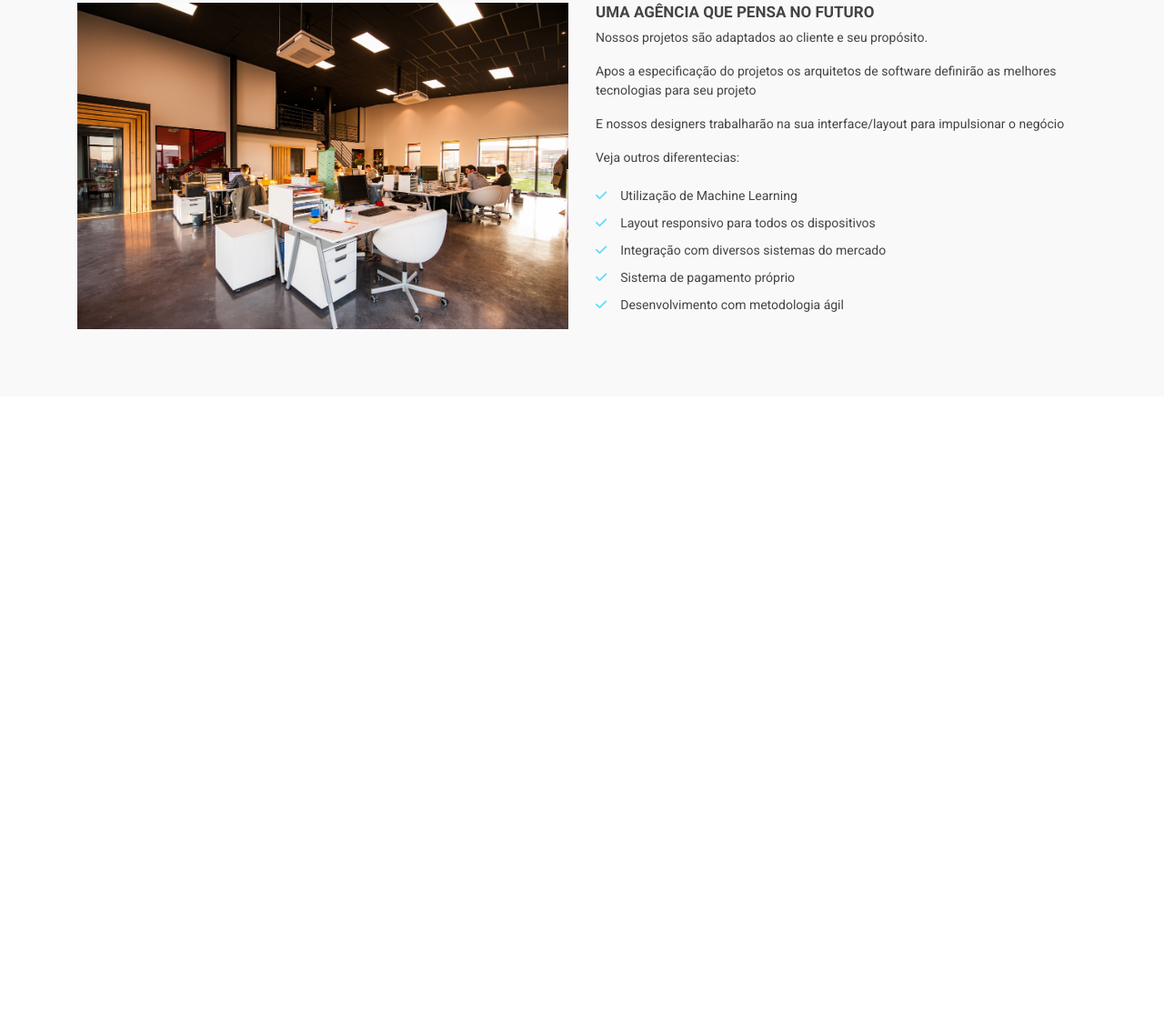
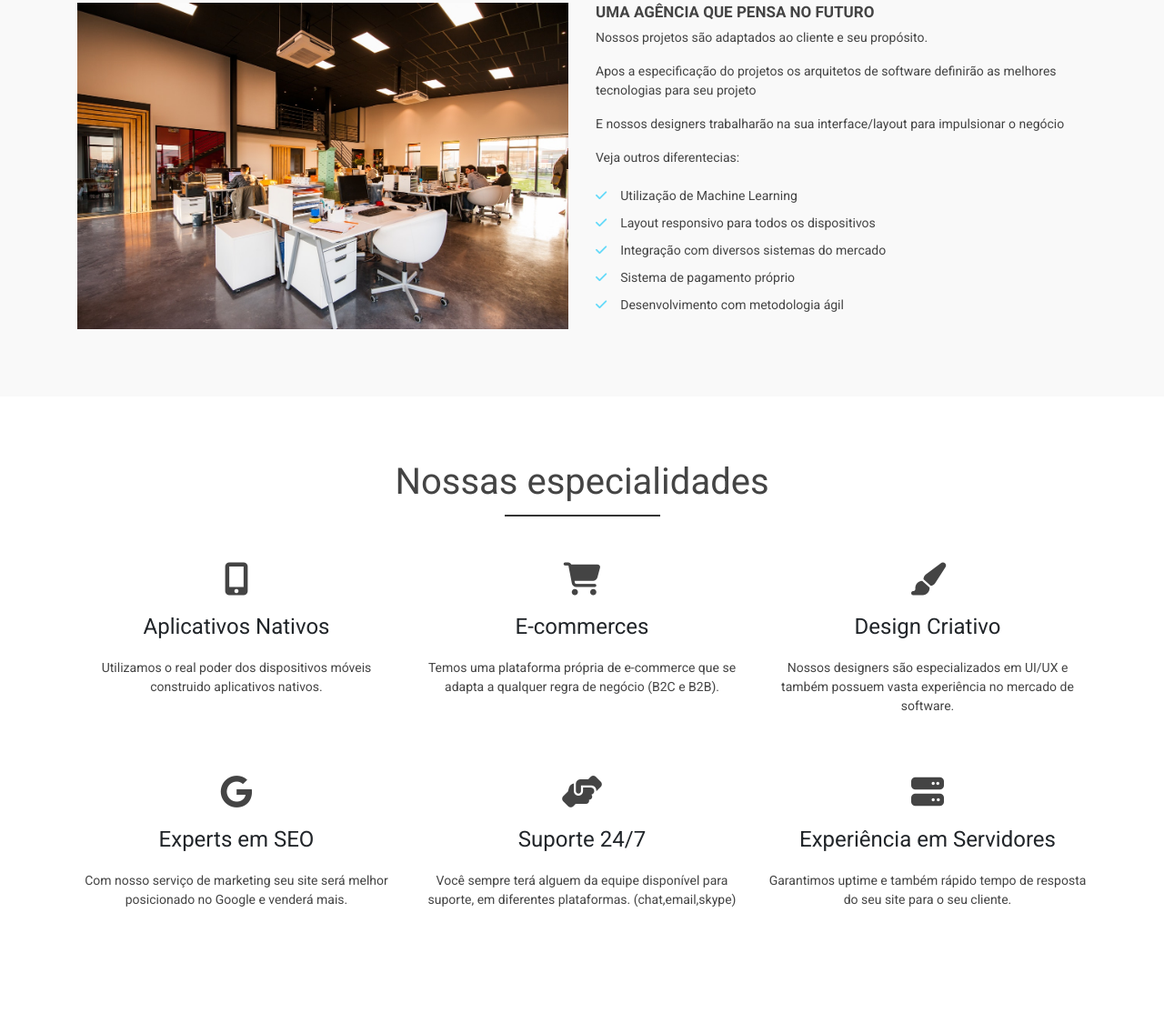
Before and after one commit to JoanaLOliveira/CursoBootstrap, a plain HTML site: page index.html in a window 1280 px wide. Shown: the part 900-2036 px from the top of the page at 91% size. Before the commit the page ends 1336 px from the top, so only its background shows below. Drawn offline with nearby package versions, Linux system fonts and the light colour scheme.

Commit message:
criando seção de especialidades (container, row, grid, icons)

```diff
--- a/css/styles.css
+++ b/css/styles.css
@@ -138,3 +138,29 @@ header, .navbar{
     color: #65DAF9;
     margin-right: 15px;
 }
+
+/* Serviços */
+
+.service-box{
+    text-align: center;
+    margin-bottom: 50px;
+}
+
+.service-box i, .service-box h4{
+    transition: .5s;
+}
+
+.service-box i{
+    font-size: 36px;
+    margin-bottom: 20px;
+    color: #444;
+}
+
+.service-box h4{
+    font-size: 24px;
+    margin-bottom: 20px;
+}
+
+.service-box:hover > i, .service-box:hover > h4{
+    color: #65DAF9;
+}
--- a/index.html
+++ b/index.html
@@ -86,6 +86,7 @@
                     <span class="sr-only">Next</span>
                 </a>
             </div>
+            <!-- sobre a empresa -->
             <div id="about-area">
                 <div class="container">
                     <div class="row">
@@ -112,6 +113,46 @@
                     </div>
                 </div>
             </div>
+            <!-- serviços da empresa -->
+            <div id="services-area">
+                <div class="container">
+                    <div class="row">
+                        <div class="col-12">
+                            <h3 class="main-title">Nossas especialidades</h3>
+                        </div>
+                        <div class="col-md-4 service-box">
+                            <i class="fas fa-mobile-alt"></i>
+                            <h4>Aplicativos Nativos</h4>
+                            <p>Utilizamos o real poder dos dispositivos móveis construido aplicativos nativos.</p>
+                        </div>
+                        <div class="col-md-4 service-box">
+                            <i class="fas fa-shopping-cart"></i>
+                            <h4>E-commerces</h4>
+                            <p>Temos uma plataforma própria de e-commerce que se adapta a qualquer regra de negócio (B2C e B2B).</p>
+                        </div>
+                        <div class="col-md-4 service-box">
+                            <i class="fas fa-paint-brush"></i>
+                            <h4>Design Criativo</h4>
+                            <p>Nossos designers são especializados em UI/UX e também possuem vasta experiência no mercado de software.</p>
+                        </div>
+                        <div class="col-md-4 service-box">
+                            <i class="fab fa-google"></i>
+                            <h4>Experts em SEO</h4>
+                            <p>Com nosso serviço de marketing seu site será melhor posicionado no Google e venderá mais.</p>
+                        </div>
+                        <div class="col-md-4 service-box">
+                            <i class="fas fa-hands-helping"></i>
+                            <h4>Suporte 24/7</h4>
+                            <p>Você sempre terá alguem da equipe disponível para suporte, em diferentes plataformas. (chat,email,skype)</p>
+                        </div>
+                        <div class="col-md-4 service-box">
+                            <i class="fas fa-server"></i>
+                            <h4>Experiência em Servidores</h4>
+                            <p>Garantimos uptime e também rápido tempo de resposta do seu site para o seu cliente.</p>
+                        </div>
+                    </div>
+                </div>
+            </div>
         </div>
     </main>
     <script src="js/scripts.js"></script>
```
